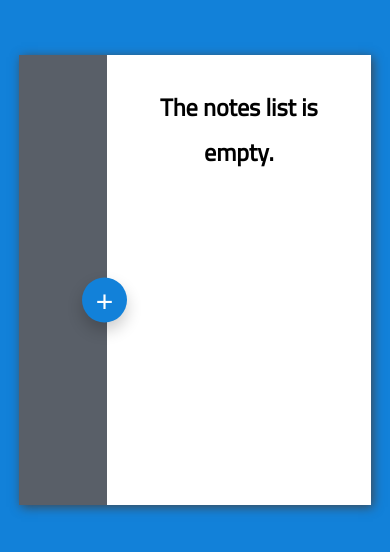
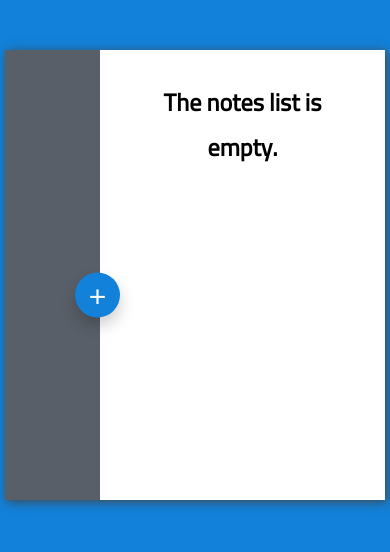
Before and after one commit to Adham-Elias-Botrous/react_notes_app, a React (Create React App) app: page / in a window 390 px wide. Shown: the top 552 px of the page. Built offline with nearby package versions, Linux system fonts and the light colour scheme.

Commit message:
change/add media rules

```diff
--- a/src/index.css
+++ b/src/index.css
@@ -53,9 +53,18 @@ body {
   }
 
   #root {
-    width: 95%;
+    width: 80%;
     position: static;
     margin: 0 auto;
     transform: translate(0, 0);
   }
 }
+
+@media (max-width: 600px) {
+  #root {
+    width: 100%;
+  }
+  body {
+    margin: 5px;
+  }
+}
```
